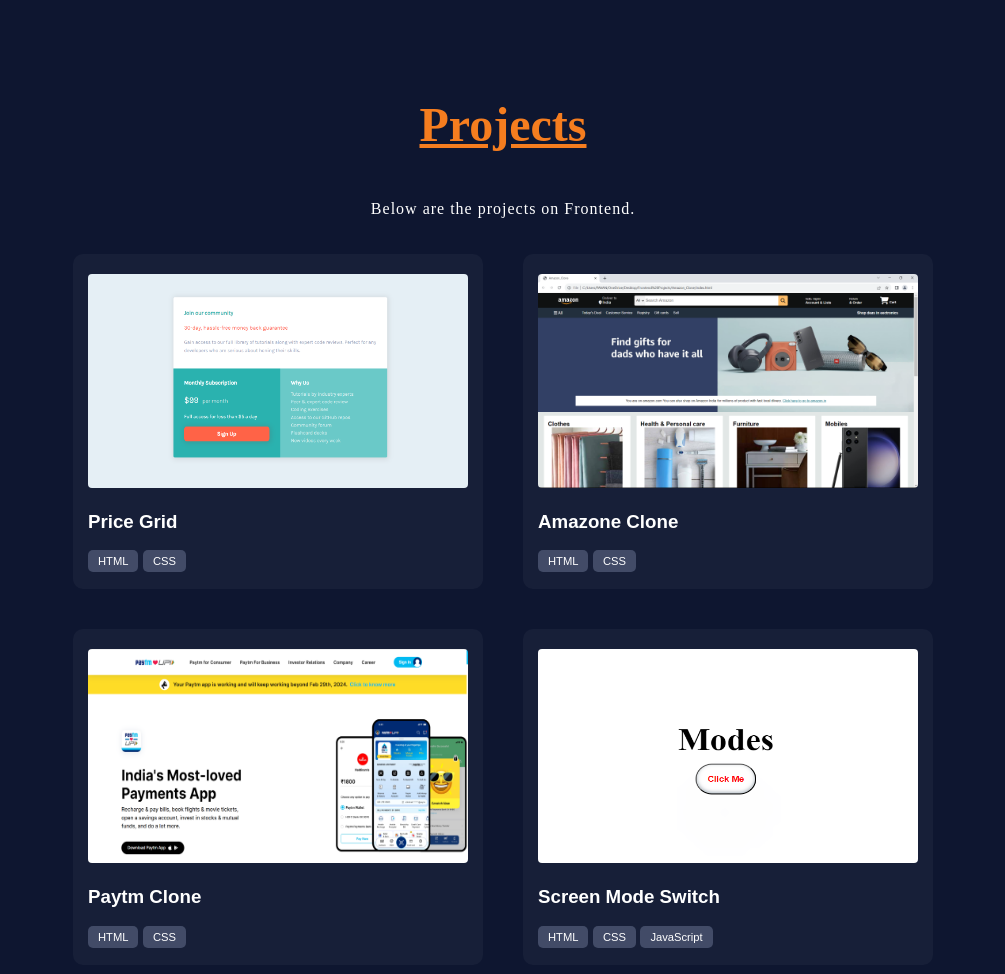
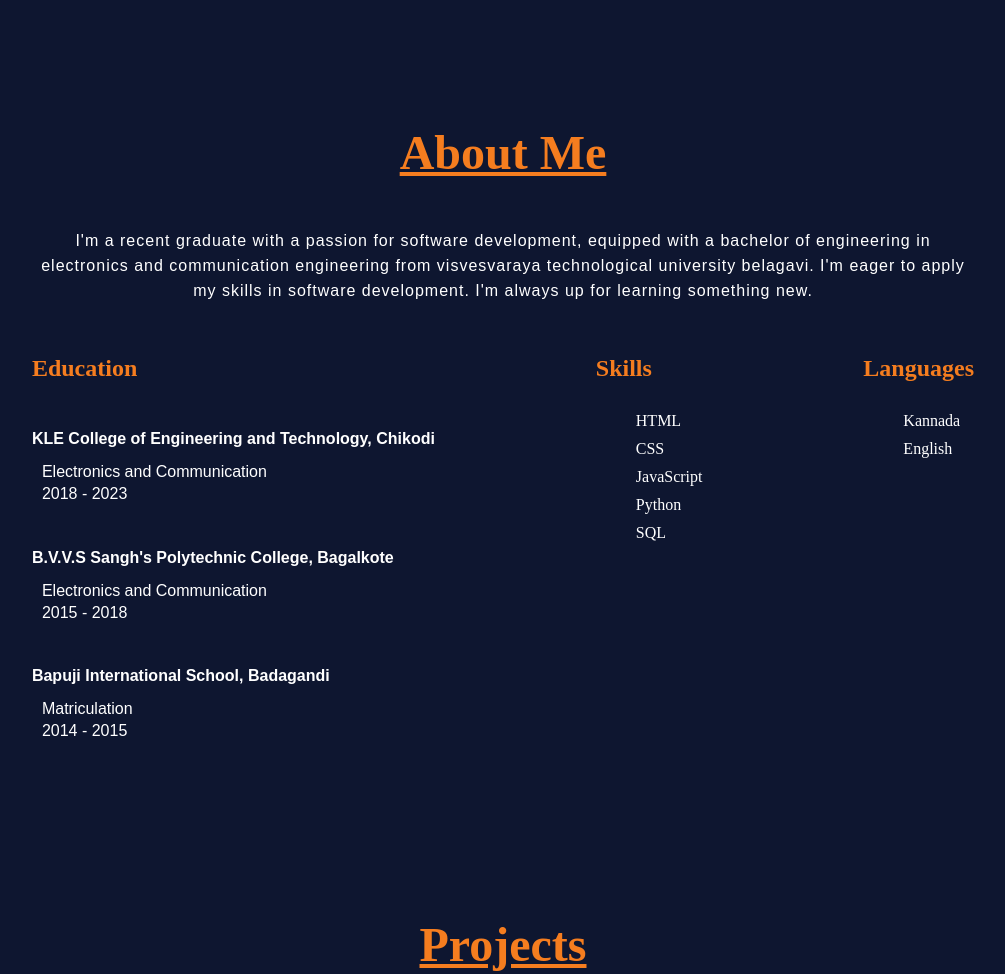
Before and after one commit to Pavanrp2/portfolio, a plain HTML site: page index.html in a window 1280 px wide. Shown: the part 690-1664 px from the top of the page, without its empty margins (137-1142 px from the left). Drawn offline with Linux system fonts and the light colour scheme.

Commit message:
updated about section

```diff
--- a/index.html
+++ b/index.html
@@ -11,7 +11,7 @@
 
         <nav>
             <div class="logo">
-                <span>Pavan Patil</span>
+                <span style="color: #F57D1F;">Pavan Patil</span>
             </div>
 
             <ul>
@@ -39,9 +39,62 @@
 
         </section>
 
-        <section class="about"></section>
+        <!-- About Section -->
+        <section class="about-section" id="about-section">
+            <div class="heading">
+                <h3><u>About Me</u></h3>
+            </div>
+            <div class="bio">
+                <p>I'm a recent graduate with a passion for software development, equipped with a bachelor of engineering in electronics and communication engineering from visvesvaraya technological university belagavi. I'm eager to apply my skills in software development. I'm always up for learning something new.</p>
+            </div>
+
+            <div class="about">
+                <div class="education">
+                    <h2 style="color: #F57D1F;">Education</h2>
+                    <div class="edu-list">
+                        <h4>KLE College of Engineering and Technology, Chikodi</h4>
+                        <span>Electronics and Communication</span>
+                        <p>2018 - 2023</p>
+                    </div>
+
+                    <div class="edu-list">
+                        <h4>B.V.V.S Sangh's Polytechnic College, Bagalkote</h4>
+                        <span>Electronics and Communication</span>
+                        <p>2015 - 2018</p>
+                    </div>
+
+                    <div class="edu-list">
+                        <h4>Bapuji International School, Badagandi</h4>
+                        <span>Matriculation</span>
+                        <p>2014 - 2015</p>
+                    </div>
+                </div>
+
+                <div class="skills">
+                    <h2 style="color: #F57D1F;">Skills</h2>
+                    <ul>
+                        <li>HTML</li>
+                        <li>CSS</li>
+                        <li>JavaScript</li>
+                        <li>Python</li>
+                        <li>SQL</li>
+                    </ul>
+                </div>
+
+                <div class="skills">
+                    <h2 style="color: #F57D1F;">Languages</h2>
+                    <ul>
+                        <li>Kannada</li>
+                        <li>English</li>
+                    </ul>
+                </div>
+            </div>
+        </section>
+
+        <!-- Resume Section -->
         <section class="resume"></section>
 
+        <!-- Project Section -->
         <section class="project-section" id="project-section">
 
             <div class="heading">
@@ -120,6 +173,7 @@
             </div>
         </section>
 
+        <!-- Contact Section -->
         <section class="contact-section" id="contact-section">
 
             <div class="heading">
--- a/main.js
+++ b/main.js
@@ -5,6 +5,15 @@ let home = document.getElementById("home-section");
 homeLink.addEventListener("click", function(event){
     event.preventDefault();
     home.scrollIntoView({behavior:'smooth'});
+})
+
+// ------------About section--------
+let aboutLink = document.getElementById("about-link");
+let about = document.getElementById("about-section");
+
+aboutLink.addEventListener("click", function(event){
+    event.preventDefault();
+    about.scrollIntoView({behavior:'smooth'});
 })
 
 // ------------project section--------
--- a/style.css
+++ b/style.css
@@ -49,7 +49,7 @@ nav a:hover{
     justify-content: space-between;
     align-items: center;
     padding: 100px 10rem 0 10rem;
-    margin-bottom: 5rem;
+    padding-top: 10rem;
 
 }
 
@@ -151,3 +151,40 @@ nav a:hover{
 .contact-section .contact img{
     border-radius: 50%;
 }
+
+/* About section */
+
+.about-section{
+    padding-top: 5rem;
+}
+.about-section .bio{
+    line-height: 25px;
+    letter-spacing: 1px;
+    font-weight: lighter;
+    font-family: Quicksand,sans-serif!important;
+    padding: 0 10rem 0 10rem;
+    text-align: center;
+}
+
+.about-section .about{
+    display: flex;
+    justify-content: space-evenly;
+    margin-top: 2rem;
+}
+
+
+.education .edu-list{
+    font-family: Quicksand,sans-serif!important;
+    padding: 10px 0 10px 0;
+    line-height: 12px;
+}
+
+.education .edu-list span, p{
+    font-weight: 500;
+    margin: 10px;
+}
+
+.skills ul li{
+    list-style: none;
+    padding-top: 10px;
+}
```
